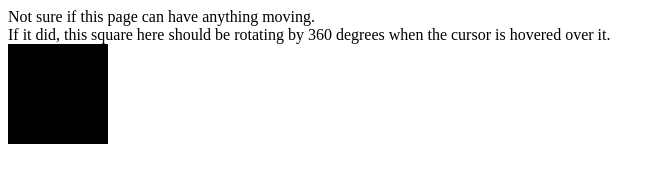
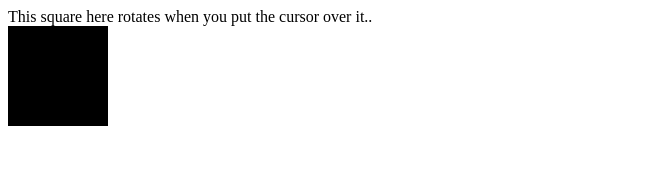
Before and after one commit to 211617/211617.github.io, a plain HTML site: page index.html in a window 1280 px wide. Shown: the whole page, without its empty margins (0-665 px from the left). Drawn offline with Linux system fonts and the light colour scheme.

Commit message:
made changes to index.html

```diff
--- a/index.html
+++ b/index.html
@@ -16,8 +16,7 @@
 		</style>
 	</head>
 	<body>
-		Not sure if this page can have anything moving.<br>
-		If it did, this square here should be rotating by 360 degrees when the cursor is hovered over it.
+		This square here rotates when you put the cursor over it..
 		<div class="square"></div>
 	</body>
 </html>
```
